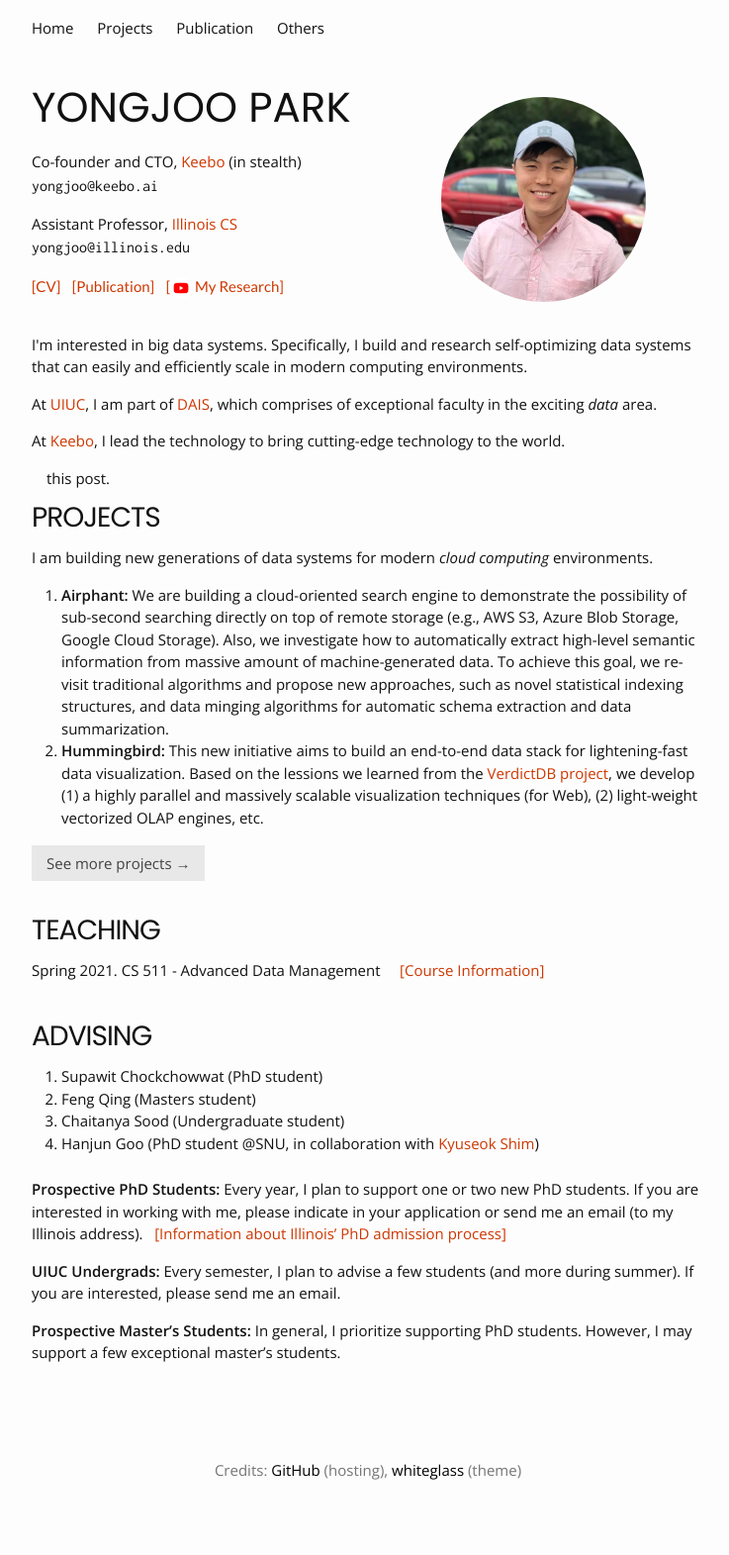
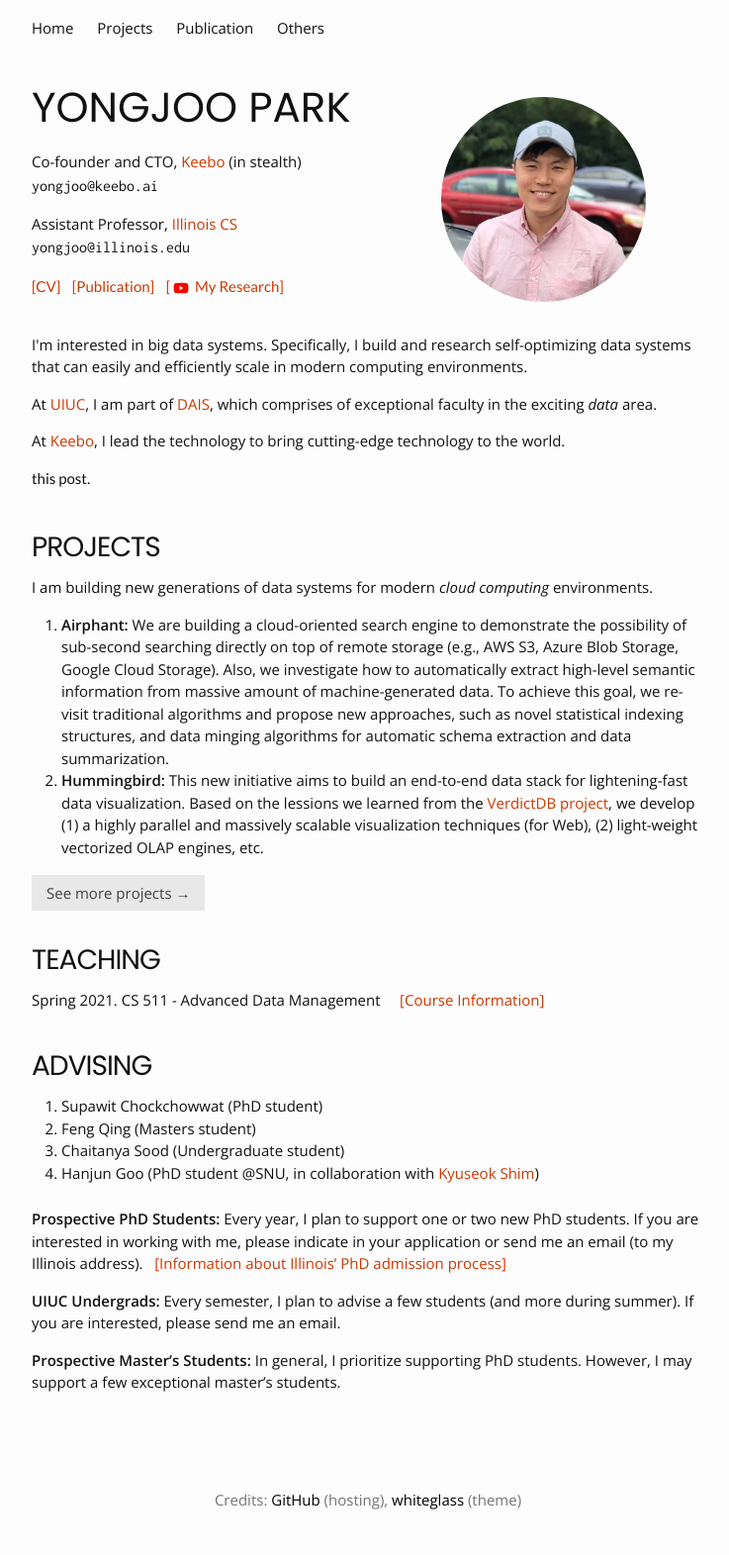
Before and after one commit to pyongjoo/pyongjoo.github.io, a Jekyll site: the page built from index.html, in a window 1280 px wide. Shown: the whole page at 99% size, without its empty margins (268-1005 px from the left). Built offline with Jekyll 4.4.1, drawn with Linux system fonts in a browser that asks for light colours; before the commit the page ends 1541 px from its top, so only the background shows below that.

Commit message:
Update index.html

```diff
--- a/index.html
+++ b/index.html
@@ -42,7 +42,7 @@ layout: home
 		<p>At <a href="https://keebo.ai/">Keebo</a>, I lead the technology to bring cutting-edge technology to the world.</p>
 	    </div>
 	</div>
-	<div>
+	<div class="row profile-block">
 	    <div class="col-md-12 col-lg-12>
 	        <p><b>News!</b> I am organizing 2021 Summer Research for my group. Please see <a href="https://createlab.cs.illinois.edu/2021-summer-research-at-createlab/">this post</a>.</p>
 	    </div>
```
